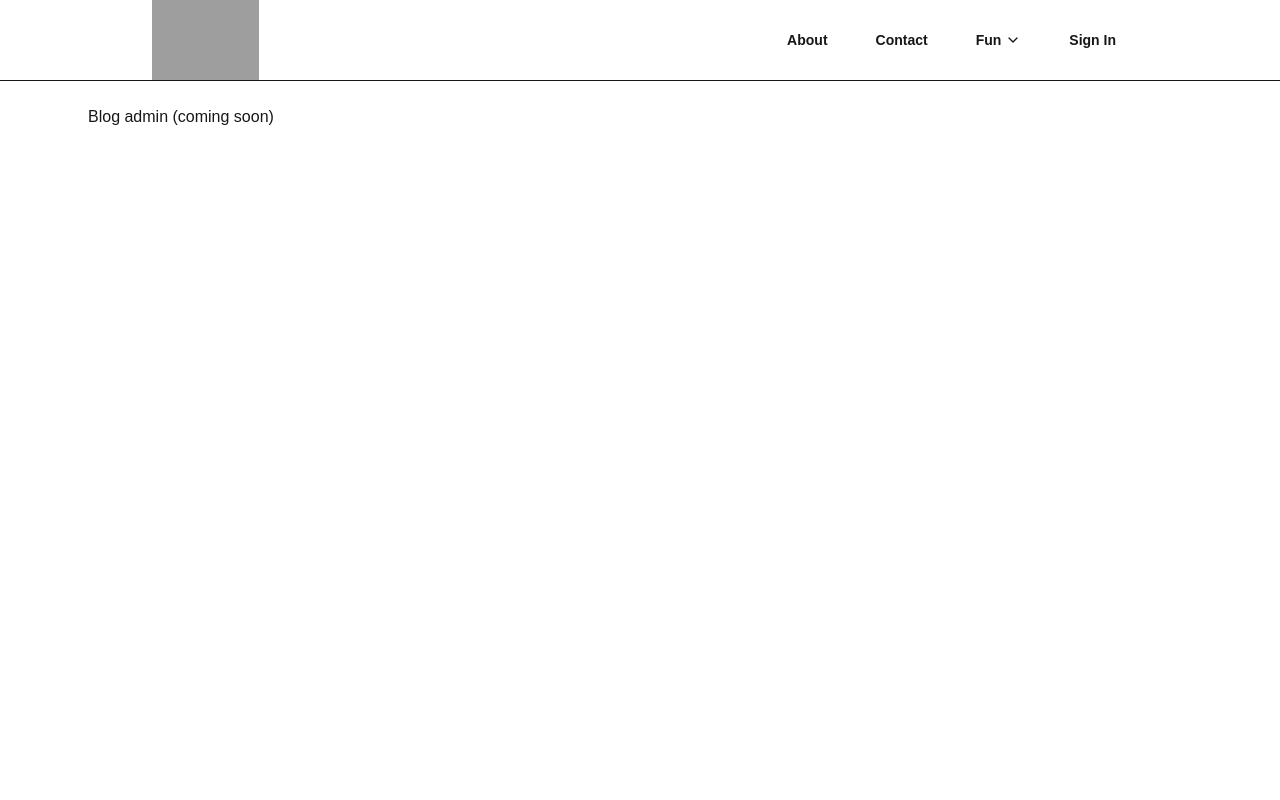
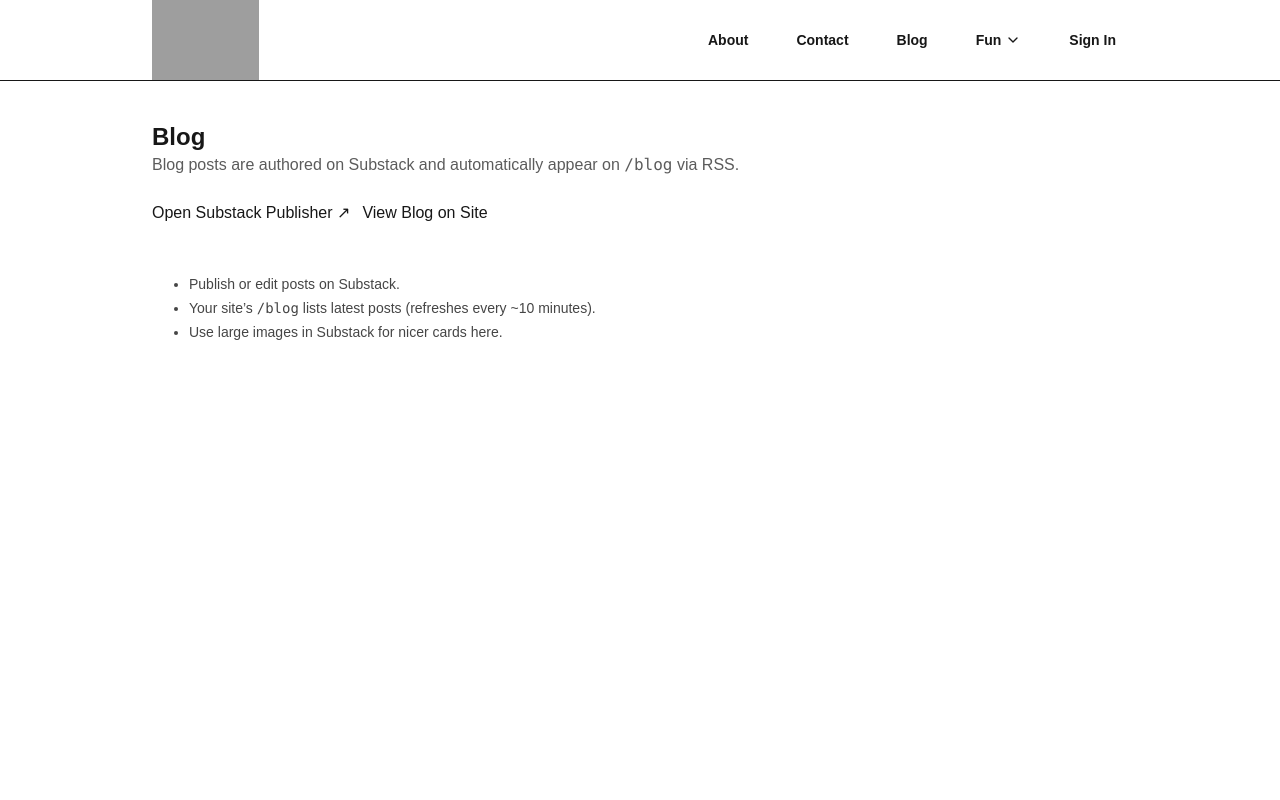
Before and after one commit to alorton27/alexlorton-site, a Next.js app in the folder mysite/: page /dashboard/blog in a window 1280 px wide. Shown: the top 800 px of the page. Built offline with nearby package versions, Linux system fonts and the light colour scheme; no server answers; sample sign-in values are in the browser's storage; grey boxes are pictures that could not be loaded.

Commit message:
dashboard

```diff
--- /dev/null
+++ b/mysite/app/blog/page.tsx
@@ -0,0 +1,53 @@
+import Link from "next/link";
+import Image from "next/image";
+import { fetchSubstackFeed } from "@/lib/substack";
+
+export const revalidate = 600; // ISR: refresh every 10 minutes in prod
+
+export default async function BlogIndex() {
+  const posts = await fetchSubstackFeed();
+
+  return (
+    <div className="mx-auto max-w-4xl px-4 sm:px-6 py-10">
+      <h1 className="text-3xl font-semibold mb-2">Re:Start</h1>
+      <p className="opacity-70 mb-8">Published on Substack, shown here.</p>
+
+      {posts.length === 0 && (
+        <div className="rounded-xl border border-white/10 bg-surface/80 p-6">
+          <p className="opacity-70">No posts yet.</p>
+        </div>
+      )}
+
+      <ul className="grid gap-6">
+        {posts.map((p) => (
+          <li key={p.id}>
+            <Link
+              href={p.link}
+              target="_blank"
+              rel="noopener noreferrer"
+              className="group flex gap-4 rounded-xl border border-white/10 bg-surface/80 p-5 transition hover:shadow-brand"
+            >
+              {p.cover && (
+                <Image
+                  src={p.cover}
+                  alt=""
+                  width={160}
+                  height={106}
+                  className="rounded-md object-cover aspect-[3/2]"
+                />
+              )}
+              <div className="min-w-0">
+                <h2 className="text-xl font-medium group-hover:underline">{p.title}</h2>
+                <p className="text-sm opacity-60">{new Date(p.date).toLocaleDateString()}</p>
+                {p.excerpt && <p className="mt-2 opacity-80 line-clamp-3">{p.excerpt}</p>}
+                <span className="mt-3 inline-block text-sm underline underline-offset-4 opacity-80">
+                  Read on Substack ↗
+                </span>
+              </div>
+            </Link>
+          </li>
+        ))}
+      </ul>
+    </div>
+  );
+}
--- a/mysite/app/contact/page.tsx
+++ b/mysite/app/contact/page.tsx
@@ -109,7 +109,7 @@ export default function Contact() {
       </form>
 
       <div className="text-sm text-neutral-500">
-        New York, NY • <a className="underline" href="mailto:alorton@gmail.com">alorton@gmail.com</a>
+        New York, NY
       </div>
     </main>
   );
--- a/mysite/app/dashboard/blog/page.tsx
+++ b/mysite/app/dashboard/blog/page.tsx
@@ -1,3 +1,50 @@
-export default function Page() {
-  return <div className="mx-auto max-w-6xl px-4 sm:px-6 py-6">Blog admin (coming soon)</div>;
+import { redirect } from "next/navigation";
+import { getServerSession } from "next-auth";
+import { authOptions } from "@/lib/authOptions";
+
+const ADMIN_SUBSTACK_URL =
+  process.env.ADMIN_SUBSTACK_URL || "https://substack.com/publish";
+
+export default async function BlogAdmin() {
+  const session = await getServerSession(authOptions);
+  if (!session) redirect("/login?callbackUrl=/dashboard/blog");
+
+  return (
+    <div className="mx-auto max-w-5xl px-4 sm:px-6 py-10">
+      <h1 className="text-2xl font-semibold">Blog</h1>
+      <p className="opacity-70">
+        Blog posts are authored on Substack and automatically appear on{" "}
+        <code>/blog</code> via RSS.
+      </p>
+
+      <div className="mt-6 flex gap-3">
+        <a
+          href={ADMIN_SUBSTACK_URL}
+          target="_blank"
+          rel="noopener noreferrer"
+          className="btn btn-primary"
+        >
+          Open Substack Publisher ↗
+        </a>
+        <a
+          href="/blog"
+          className="btn btn-ghost"
+          target="_blank"
+          rel="noopener noreferrer"
+        >
+          View Blog on Site
+        </a>
+      </div>
+
+      <div className="mt-8 rounded-xl border border-white/10 bg-surface/80 p-4 text-sm opacity-80">
+        <ul className="list-disc pl-5 space-y-1">
+          <li>Publish or edit posts on Substack.</li>
+          <li>
+            Your site’s <code>/blog</code> lists latest posts (refreshes every ~10 minutes).
+          </li>
+          <li>Use large images in Substack for nicer cards here.</li>
+        </ul>
+      </div>
+    </div>
+  );
 }
--- a/mysite/components/Header.tsx
+++ b/mysite/components/Header.tsx
@@ -131,6 +131,7 @@ export default function Header() {
         <nav className="hidden md:flex items-center gap-6">
           <NavLink href="/about">About</NavLink>
           <NavLink href="/contact">Contact</NavLink>
+          <NavLink href="/blog">Blog</NavLink>
           <FunMenu />
           <NavLink href="/login">Sign In</NavLink>
         </nav>
@@ -152,6 +153,7 @@ export default function Header() {
           <div className="mx-auto max-w-5xl px-4 py-3 grid gap-2">
             <NavLink href="/about">About</NavLink>
             <NavLink href="/contact">Contact</NavLink>
+            <NavLink href="/blog">Blog</NavLink>
 
             {/* Mobile Fun group */}
             <details className="[&_summary]:list-none">
--- /dev/null
+++ b/mysite/lib/substack.ts
@@ -0,0 +1,48 @@
+import { XMLParser } from "fast-xml-parser";
+
+export type BlogItem = {
+  id: string;
+  title: string;
+  link: string;
+  date: string;          // ISO
+  excerpt?: string;
+  cover?: string;        // try to pull first image
+};
+
+const parser = new XMLParser({
+  ignoreAttributes: false,
+  attributeNamePrefix: "@_",
+});
+
+export async function fetchSubstackFeed(): Promise<BlogItem[]> {
+  const url = process.env.SUBSTACK_FEED_URL;
+  if (!url) return [];
+
+  const res = await fetch(url, { cache: "no-store" }); // latest every request in preview; we’ll revalidate on page
+  if (!res.ok) return [];
+
+  const xml = await res.text();
+  const json: any = parser.parse(xml);
+
+  // Substack uses RSS 2.0
+  const items: any[] = json?.rss?.channel?.item ?? [];
+  return items.map((it) => {
+    const html: string = it["content:encoded"] ?? it.description ?? "";
+    return {
+      id: it.guid?.["#text"] || it.guid || it.link,
+      title: it.title,
+      link: it.link,
+      date: new Date(it.pubDate).toISOString(),
+      excerpt: strip(html).slice(0, 220) + (html ? "…" : ""),
+      cover: extractFirstImg(html),
+    };
+  });
+}
+
+function extractFirstImg(html: string): string | undefined {
+  const m = html.match(/<img[^>]+src=["']([^"']+)["']/i);
+  return m ? m[1] : undefined;
+}
+function strip(html: string): string {
+  return html.replace(/<[^>]*>/g, " ").replace(/\s+/g, " ").trim();
+}
--- a/mysite/package.json
+++ b/mysite/package.json
@@ -10,6 +10,7 @@
   },
   "dependencies": {
     "@vercel/analytics": "^1.5.0",
+    "fast-xml-parser": "^5.2.5",
     "lucide-react": "^0.539.0",
     "next": "15.4.6",
     "next-auth": "^4.24.11",
```
Also changed, not shown: 1 other file (tests, documents, lock files or other folders).
